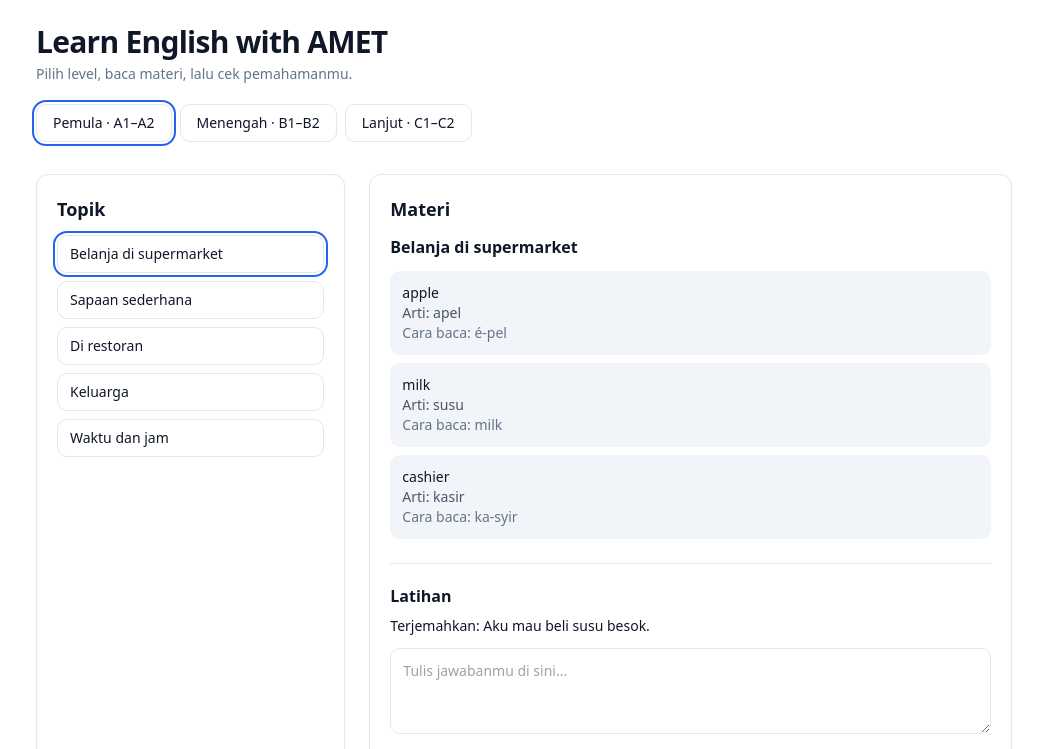
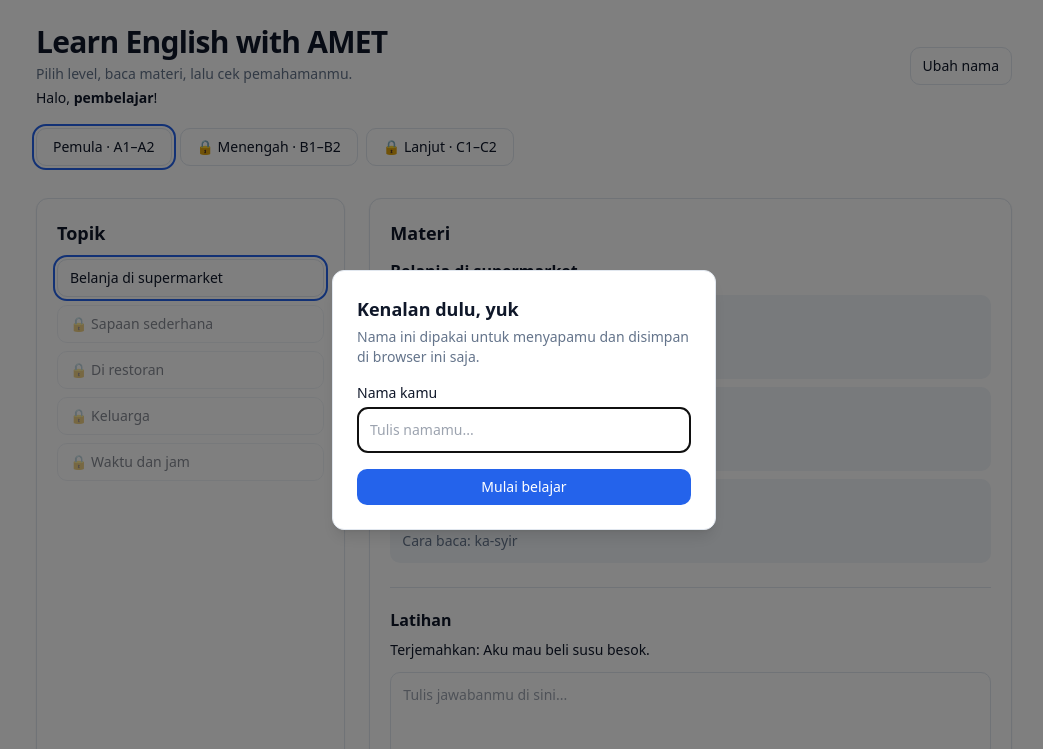
Before and after one commit to ametsuramet/learn-english-with-amet, a plain HTML site: page index.html in a window 1280 px wide. Shown: the top 749 px of the page, without its empty margins (116-1159 px from the left). Drawn offline with nearby package versions, Linux system fonts and the light colour scheme.

Commit message:
feat: add name modal and sequential learning path

```diff
--- a/index.html
+++ b/index.html
@@ -40,8 +40,14 @@
 <body class="min-h-screen bg-background text-foreground">
   <div class="mx-auto max-w-5xl p-6">
     <header class="mb-8">
-      <h1 class="text-3xl font-bold tracking-tight">Learn English with AMET</h1>
-      <p class="mt-1 text-sm text-slate-500">Pilih level, baca materi, lalu cek pemahamanmu.</p>
+      <div class="flex flex-wrap items-center justify-between gap-3">
+        <div>
+          <h1 class="text-3xl font-bold tracking-tight">Learn English with AMET</h1>
+          <p class="mt-1 text-sm text-slate-500">Pilih level, baca materi, lalu cek pemahamanmu.</p>
+          <p class="mt-1 text-sm">Halo, <strong id="greeting">pembelajar</strong>!</p>
+        </div>
+        <button id="edit-name" class="rounded-md border border-border px-3 py-2 text-sm">Ubah nama</button>
+      </div>
       <div class="mt-5 flex flex-wrap gap-2" id="level-switcher">
         <button id="level-pemula" class="rounded-md border border-border bg-card px-4 py-2 text-sm font-medium">Pemula · A1–A2</button>
         <button id="level-menengah" class="rounded-md border border-border bg-card px-4 py-2 text-sm font-medium">Menengah · B1–B2</button>
@@ -88,13 +94,24 @@
     <p class="mt-6 text-xs text-slate-400">Umpan balik di halaman ini berupa kunci jawaban statis. Tutor AI tetap tersedia lewat skill di project ini.</p>
   </div>
 
+  <div id="name-modal" class="fixed inset-0 flex items-center justify-center bg-black/50 p-4" style="display: none">
+    <div class="w-full max-w-sm rounded-lg border border-border bg-card p-6 shadow-lg">
+      <h2 class="text-lg font-semibold">Kenalan dulu, yuk</h2>
+      <p class="mt-1 text-sm text-slate-500">Nama ini dipakai untuk menyapamu dan disimpan di browser ini saja.</p>
+      <label for="name-input" class="mt-4 block text-sm font-medium">Nama kamu</label>
+      <input id="name-input" type="text" autocomplete="given-name" class="mt-1 w-full rounded-md border border-border bg-background p-3 text-sm" placeholder="Tulis namamu..." />
+      <p id="name-error" class="mt-2 text-sm text-red-600" hidden>Nama tidak boleh kosong.</p>
+      <button id="name-submit" class="mt-4 w-full rounded-md bg-primary px-4 py-2 text-sm font-medium text-white">Mulai belajar</button>
+    </div>
+  </div>
+
   <script src="lessons.js"></script>
   <script>
     const STORAGE_KEY = "learn-english-progress-v1";
 
     const progressStore = {
       empty() {
-        return { level: "pemula", xp: 0, streak: 0, completedTopics: [], lastVisited: "" };
+        return { name: "", level: "pemula", xp: 0, streak: 0, completedTopics: [], lastVisited: "", preferences: {} };
       },
       load() {
         try {
@@ -104,11 +121,15 @@
           if (!parsed || typeof parsed !== "object") return this.empty();
           const levels = ["pemula", "menengah", "mahir"];
           return {
+            name: typeof parsed.name === "string" ? parsed.name : "",
             level: levels.includes(parsed.level) ? parsed.level : "pemula",
             xp: Number.isFinite(parsed.xp) ? parsed.xp : 0,
             streak: Number.isFinite(parsed.streak) ? parsed.streak : 0,
             completedTopics: Array.isArray(parsed.completedTopics) ? parsed.completedTopics : [],
             lastVisited: typeof parsed.lastVisited === "string" ? parsed.lastVisited : "",
+            preferences: parsed.preferences && typeof parsed.preferences === "object" && !Array.isArray(parsed.preferences)
+              ? parsed.preferences
+              : {},
           };
         } catch {
           return this.empty();
@@ -131,36 +152,95 @@
     };
 
     let progress = progressStore.load();
-    let activeTopicId = LESSONS[progress.level].topics[0].id;
+    let activeTopicId;
 
     const byId = (id) => document.getElementById(id);
+    const LEVEL_ORDER = ["pemula", "menengah", "mahir"];
     const activeLesson = () => LESSONS[progress.level];
     const activeTopic = () => activeLesson().topics.find((t) => t.id === activeTopicId) || activeLesson().topics[0];
 
+    function isTopicUnlocked(level, index) {
+      if (index === 0) return true;
+      const previous = LESSONS[level].topics[index - 1];
+      return previous ? progress.completedTopics.includes(`${level}:${previous.id}`) : false;
+    }
+
+    function isLevelUnlocked(level) {
+      const target = LEVEL_ORDER.indexOf(level);
+      if (target <= 0) return true;
+      for (let i = 0; i < target; i += 1) {
+        const candidate = LEVEL_ORDER[i];
+        const complete = LESSONS[candidate].topics.every((topic) =>
+          progress.completedTopics.includes(`${candidate}:${topic.id}`)
+        );
+        if (!complete) return false;
+      }
+      return true;
+    }
+
+    function highestUnlockedLevel() {
+      let result = LEVEL_ORDER[0];
+      for (const level of LEVEL_ORDER) {
+        if (isLevelUnlocked(level)) result = level;
+      }
+      return result;
+    }
+
+    function firstIncompleteTopic(level) {
+      const topics = LESSONS[level].topics;
+      return topics.find((topic) => !progress.completedTopics.includes(`${level}:${topic.id}`)) || topics[topics.length - 1];
+    }
+
+    if (!isLevelUnlocked(progress.level)) {
+      progress.level = highestUnlockedLevel();
+    }
+    activeTopicId = firstIncompleteTopic(progress.level).id;
+
+    function openNameModal() {
+      byId("name-input").value = progress.name;
+      byId("name-error").hidden = true;
+      byId("name-modal").style.display = "flex";
+      byId("name-input").focus();
+    }
+
+    function closeNameModal() {
+      byId("name-modal").style.display = "none";
+    }
+
     function renderLevels() {
-      for (const level of ["pemula", "menengah", "mahir"]) {
-        byId(`level-${level}`).dataset.active = String(level === progress.level);
+      for (const level of LEVEL_ORDER) {
+        const button = byId(`level-${level}`);
+        if (!button.dataset.label) button.dataset.label = button.textContent;
+        const unlocked = isLevelUnlocked(level);
+        button.dataset.active = String(level === progress.level);
+        button.disabled = !unlocked;
+        button.setAttribute("aria-disabled", String(!unlocked));
+        button.textContent = unlocked ? button.dataset.label : `🔒 ${button.dataset.label}`;
       }
     }
 
     function renderTopics() {
       const container = byId("topic-list");
       container.replaceChildren();
-      for (const topic of activeLesson().topics) {
+      activeLesson().topics.forEach((topic, index) => {
+        const unlocked = isTopicUnlocked(progress.level, index);
         const button = document.createElement("button");
         button.type = "button";
         button.dataset.topicId = topic.id;
         button.dataset.active = String(topic.id === activeTopicId);
-        button.className = "rounded-md border border-border px-3 py-2 text-left text-sm";
-        button.textContent = topic.title;
+        button.className = "rounded-md border border-border px-3 py-2 text-left text-sm disabled:opacity-50";
+        button.textContent = unlocked ? topic.title : `🔒 ${topic.title}`;
+        button.disabled = !unlocked;
+        button.setAttribute("aria-disabled", String(!unlocked));
         button.addEventListener("click", () => {
+          if (!unlocked) return;
           activeTopicId = topic.id;
           byId("feedback").hidden = true;
           renderTopics();
           renderLesson();
         });
         container.append(button);
-      }
+      });
     }
 
     function renderLesson() {
@@ -220,6 +300,7 @@
     }
 
     function renderAll() {
+      byId("greeting").textContent = progress.name || "pembelajar";
       renderLevels();
       renderTopics();
       renderLesson();
@@ -227,8 +308,9 @@
     }
 
     function selectLevel(level) {
+      if (!isLevelUnlocked(level)) return;
       progress.level = level;
-      activeTopicId = LESSONS[level].topics[0].id;
+      activeTopicId = firstIncompleteTopic(level).id;
       progressStore.save(progress);
       byId("feedback").hidden = true;
       renderAll();
@@ -247,6 +329,8 @@
     }
 
     function markDone() {
+      const index = activeLesson().topics.findIndex((topic) => topic.id === activeTopicId);
+      if (!isTopicUnlocked(progress.level, index)) return;
       const key = `${progress.level}:${activeTopicId}`;
       if (!progress.completedTopics.includes(key)) {
         progress.completedTopics.push(key);
@@ -255,10 +339,12 @@
         progress.lastVisited = today();
         progressStore.save(progress);
       }
+      renderLevels();
+      renderTopics();
       renderProgress();
     }
 
-    for (const level of ["pemula", "menengah", "mahir"]) {
+    for (const level of LEVEL_ORDER) {
       byId(`level-${level}`).addEventListener("click", () => selectLevel(level));
     }
 
@@ -283,11 +369,31 @@
 
     byId("mark-done").addEventListener("click", markDone);
 
+    byId("edit-name").addEventListener("click", openNameModal);
+
+    byId("name-submit").addEventListener("click", () => {
+      const name = byId("name-input").value.trim();
+      if (!name) {
+        byId("name-error").hidden = false;
+        return;
+      }
+      progress.name = name;
+      progressStore.save(progress);
+      byId("name-error").hidden = true;
+      closeNameModal();
+      renderAll();
+    });
+
+    byId("name-input").addEventListener("keydown", (event) => {
+      if (event.key === "Enter") byId("name-submit").click();
+    });
+
     byId("reset-progress").addEventListener("click", () => {
       progressStore.clear();
       progress = progressStore.empty();
-      activeTopicId = LESSONS[progress.level].topics[0].id;
+      activeTopicId = firstIncompleteTopic(progress.level).id;
       byId("feedback").hidden = true;
+      openNameModal();
       renderAll();
     });
 
@@ -300,6 +406,11 @@
       URL.revokeObjectURL(link.href);
     });
 
+    if (progress.name.trim()) {
+      closeNameModal();
+    } else {
+      openNameModal();
+    }
     renderAll();
   </script>
 </body>
```
Also changed, not shown: tests/path-check.mjs (added, +30 -0 lines).
